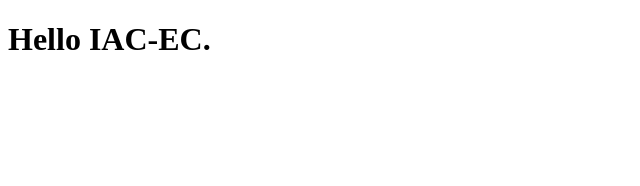
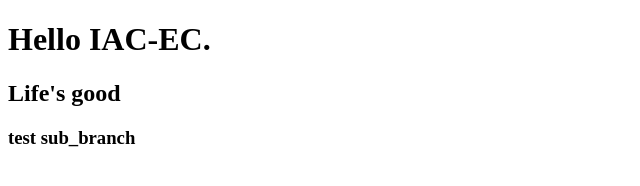
Before and after one commit to hambdev/rep-test, a plain HTML site: page index.html in a window 1280 px wide. Shown: the whole page, without its empty margins (0-640 px from the left). Drawn offline with Linux system fonts and the light colour scheme.

Commit message:
adding h3

```diff
--- a/index.html
+++ b/index.html
@@ -6,5 +6,7 @@
 </head>
 <body>
 	<h1>Hello IAC-EC.</h1>
+	<h2>Life's good</h2>
+	<h3>test sub_branch</h3>
 </body>
 </html>
```
